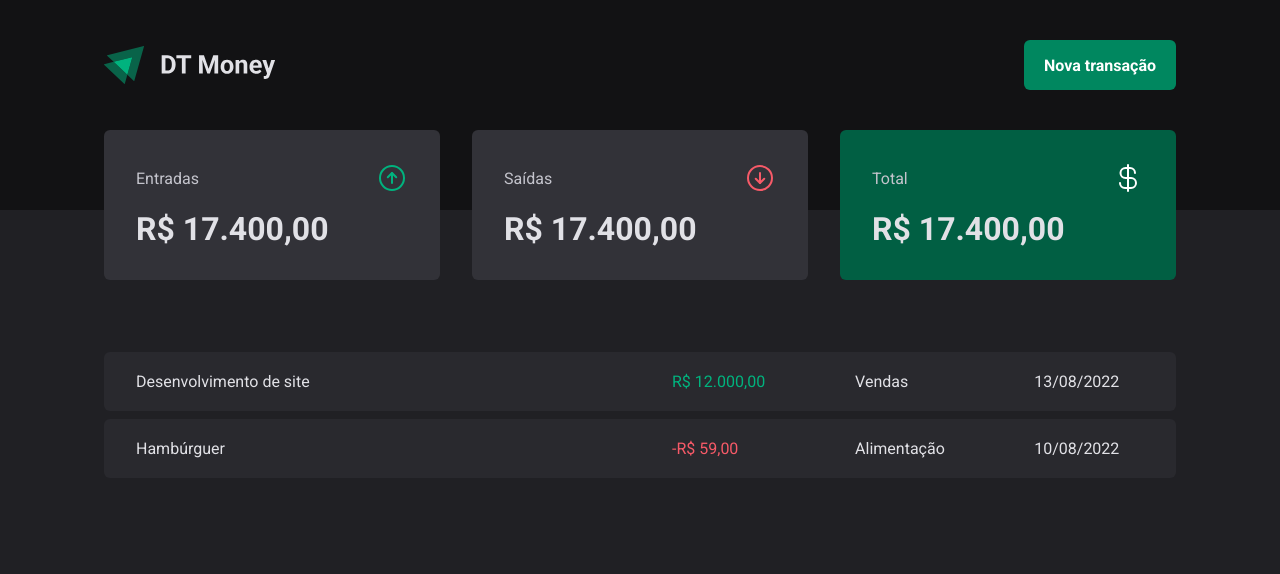
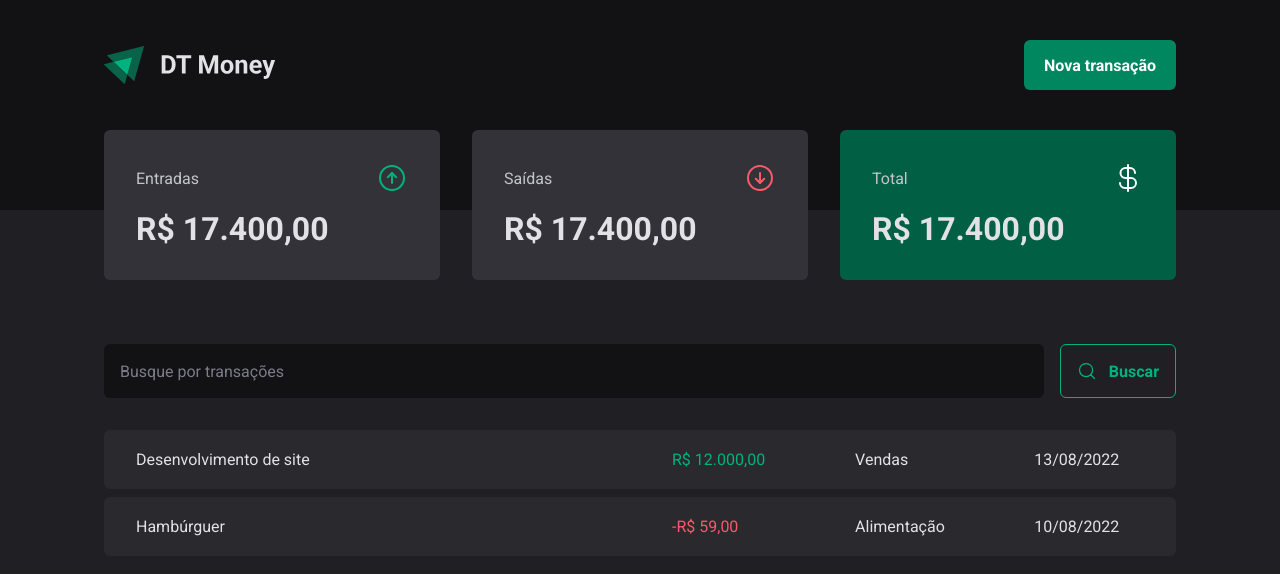
Before and after one commit to augustomarsola/03-NewIgnite-DTMoney, a React (Vite) app: page / in a window 1280 px wide. Shown: the top 574 px of the page. Built offline with nearby package versions, Linux system fonts and the light colour scheme.

Commit message:
Started a modal component

```diff
--- a/package.json
+++ b/package.json
@@ -9,6 +9,7 @@
     "preview": "vite preview"
   },
   "dependencies": {
+    "@radix-ui/react-dialog": "^1.0.0",
     "phosphor-react": "^1.4.1",
     "react": "^18.2.0",
     "react-dom": "^18.2.0",
--- a/src/components/Header/index.tsx
+++ b/src/components/Header/index.tsx
@@ -1,5 +1,6 @@
 import logo from "../../assets/logo.svg";
 import { HeaderContainer, HeaderContent, NewTransactionButton } from "./styles";
+import * as Dialog from "@radix-ui/react-dialog";
 
 export function Header() {
   return (
@@ -7,7 +8,21 @@
       <HeaderContent>
         <img src={logo} alt="" />
 
-        <NewTransactionButton>Nova transação</NewTransactionButton>
+        <Dialog.Root>
+          <Dialog.Trigger asChild>
+            <NewTransactionButton>Nova transação</NewTransactionButton>
+          </Dialog.Trigger>
+
+          <Dialog.Portal>
+            <Dialog.Overlay />
+
+            <Dialog.Content>
+              <Dialog.Title>Nova Transação</Dialog.Title>
+
+              <Dialog.Close />
+            </Dialog.Content>
+          </Dialog.Portal>
+        </Dialog.Root>
       </HeaderContent>
     </HeaderContainer>
   );
--- a/src/global.ts
+++ b/src/global.ts
@@ -9,7 +9,7 @@
 
   :focus {
     outline: 0;
-    box-shadow: 0 0 0 2px ${(props) => props.theme["gray-500"]};
+    box-shadow: 0 0 0 2px ${(props) => props.theme["green-500"]};
   }
 
   body {
--- /dev/null
+++ b/src/pages/Transactions/components/SearchForm/index.tsx
@@ -0,0 +1,15 @@
+import { MagnifyingGlass } from "phosphor-react";
+import { SearchFormContainer } from "./styles";
+
+export function SearchForm() {
+  return (
+    <SearchFormContainer>
+      <input type="text" placeholder="Busque por transações" />
+
+      <button type="submit">
+        <MagnifyingGlass size={20} />
+        Buscar
+      </button>
+    </SearchFormContainer>
+  );
+}
--- /dev/null
+++ b/src/pages/Transactions/components/SearchForm/styles.ts
@@ -0,0 +1,40 @@
+import styled from "styled-components";
+
+export const SearchFormContainer = styled.form`
+  display: flex;
+  gap: 1rem;
+
+  input {
+    flex: 1;
+    border-radius: 6px;
+    border: 0;
+    background-color: ${(props) => props.theme["gray-900"]};
+    color: ${(props) => props.theme["gray-300"]};
+    padding: 1rem;
+
+    &::placeholder {
+      color: ${(props) => props.theme["gray-500"]};
+    }
+  }
+
+  button {
+    display: flex;
+    align-items: center;
+    gap: 0.75rem;
+
+    border: 0;
+    padding: 1rem;
+    background: transparent;
+    border: 1px solid ${(props) => props.theme["green-300"]};
+    color: ${(props) => props.theme["green-300"]};
+    font-weight: bold;
+    border-radius: 6px;
+
+    &:hover {
+      background: ${(props) => props.theme["green-500"]};
+      border-color: ${(props) => props.theme["green-500"]};
+      color: ${(props) => props.theme.white};
+      transition: border-color 0.2s, color 0.2s, background-color 0.2s;
+    }
+  }
+`;
--- a/src/pages/Transactions/index.tsx
+++ b/src/pages/Transactions/index.tsx
@@ -1,5 +1,6 @@
 import { Header } from "../../components/Header";
 import { Summary } from "../../components/Summary";
+import { SearchForm } from "./components/SearchForm";
 import {
   PriceHighlight,
   TransactionsContainer,
@@ -13,6 +14,7 @@
       <Summary />
 
       <TransactionsContainer>
+        <SearchForm />
         <TransactionsTable>
           <tbody>
             <tr>
--- a/src/pages/Transactions/styles.ts
+++ b/src/pages/Transactions/styles.ts
@@ -11,6 +11,7 @@
   width: 100%;
   border-collapse: separate;
   border-spacing: 0 0.5rem;
+  margin-top: 1.5rem;
 
   td {
     padding: 1.25rem 2rem;
```
Also changed, not shown: 1 other file (tests, documents, lock files or other folders).
